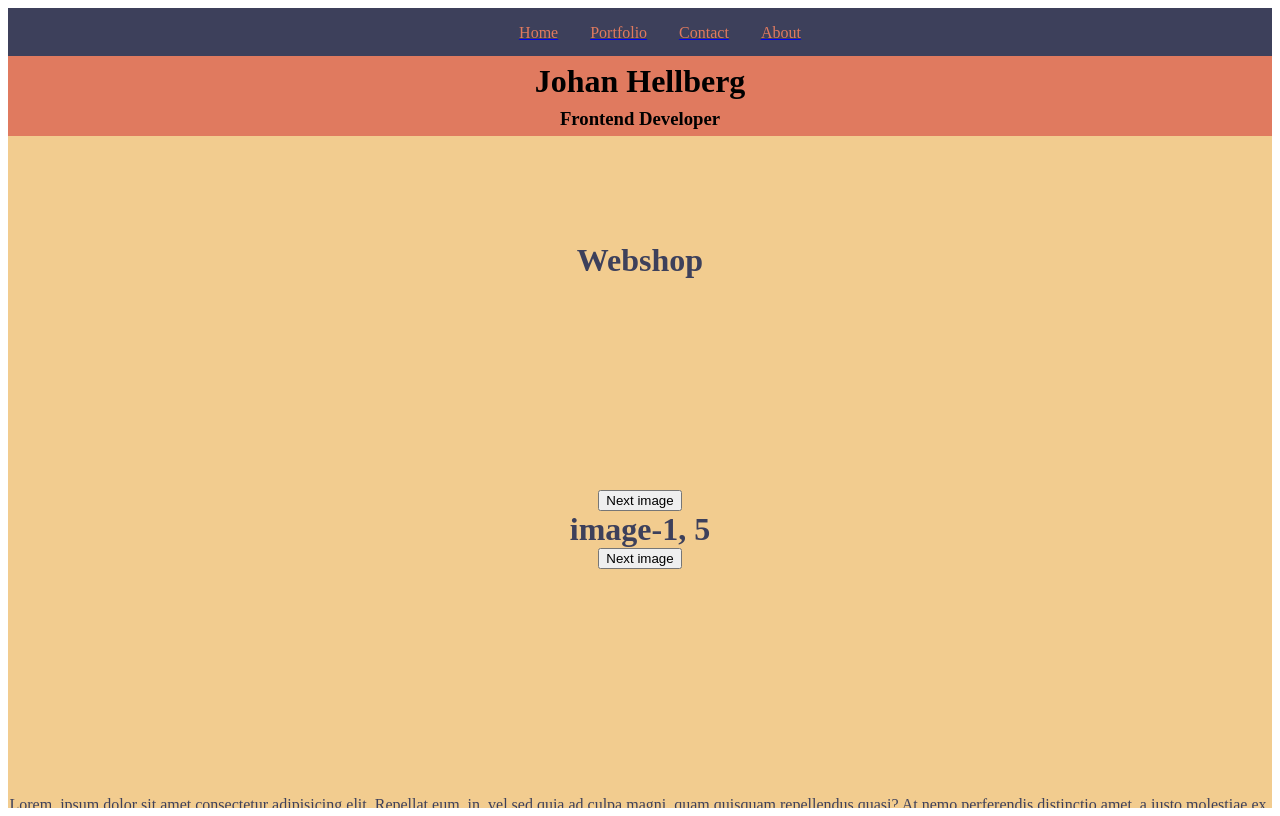
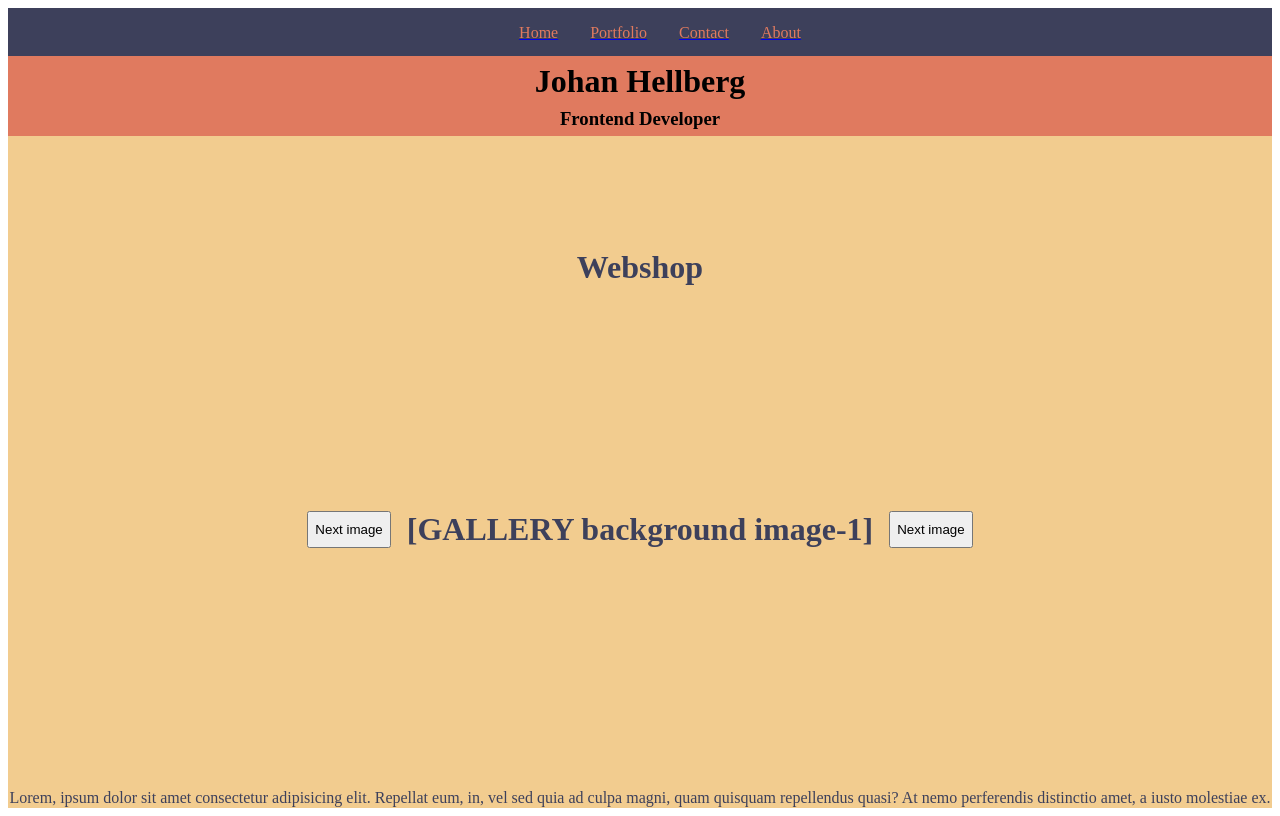
Before and after one commit to Zabi-23/jh-portfolio-spa, a React (Vite) app: page / in a window 1280 px wide. Built offline with nearby package versions, Linux system fonts and the light colour scheme.

Commit message:
setup next step for image carousel

```diff
--- a/src/App.css
+++ b/src/App.css
@@ -77,6 +77,12 @@ ul > a > li {
   background-image: linear-gradient(286deg,#a4508b 0%,#5f0a87)!important;
 }
 
+.img-carousel {
+  display: flex;
+  justify-content: center;
+  gap: 1rem;
+}
+
 .img-cards {
   display: flex;
   align-items: center;
--- a/src/components/QuizSection.tsx
+++ b/src/components/QuizSection.tsx
@@ -21,7 +21,7 @@ const quiz = quizData[index]
 return (
       <div className="img-carousel">
         <button onClick={handlePrevClick}>Next image</button>
-        <div className="img-1"><h1>{quiz.image}, {quizData.length}</h1></div>
+        <div className="img-1"><h1>[GALLERY background {quiz.image}]</h1></div>
         <button onClick={handleNextClick}>Next image</button>
       </div>
   )
```
